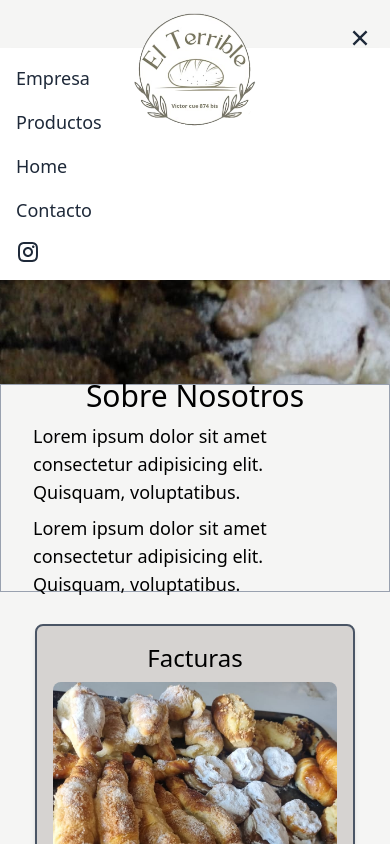
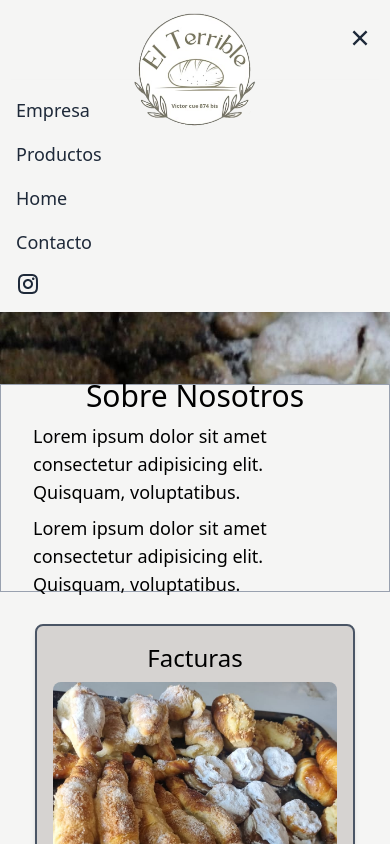
Before and after one commit to laureanojuarez/elterriblepanaderia, a React (Vite) app: page / in a window 390 px wide. Both pictures are taken after a click on the button "Abrir menú". Shown: the top 844 px of the page. Built offline with nearby package versions, Linux system fonts and the light colour scheme.

Commit message:
fix:errors

```diff
--- a/src/components/Header/Navbar.tsx
+++ b/src/components/Header/Navbar.tsx
@@ -60,7 +60,11 @@ export const Navbar = ({ isScrolled }: NavbarProps) => {
 
       {/* Menú móvil desplegable */}
       {open && (
-        <div className="md:hidden bg-white shadow-lg fixed left-0 right-0 top-12 z-40 p-4">
+        <div
+          className={`md:hidden bg-stone-100 shadow-lg fixed left-0 right-0 z-40 p-4 ${
+            isScrolled ? "top-11" : "top-20"
+          } duration-700`}
+        >
           <ul className="flex flex-col gap-4 text-lg text-gray-800">
             <li
               className="hover:text-gray-600 cursor-pointer"
```
